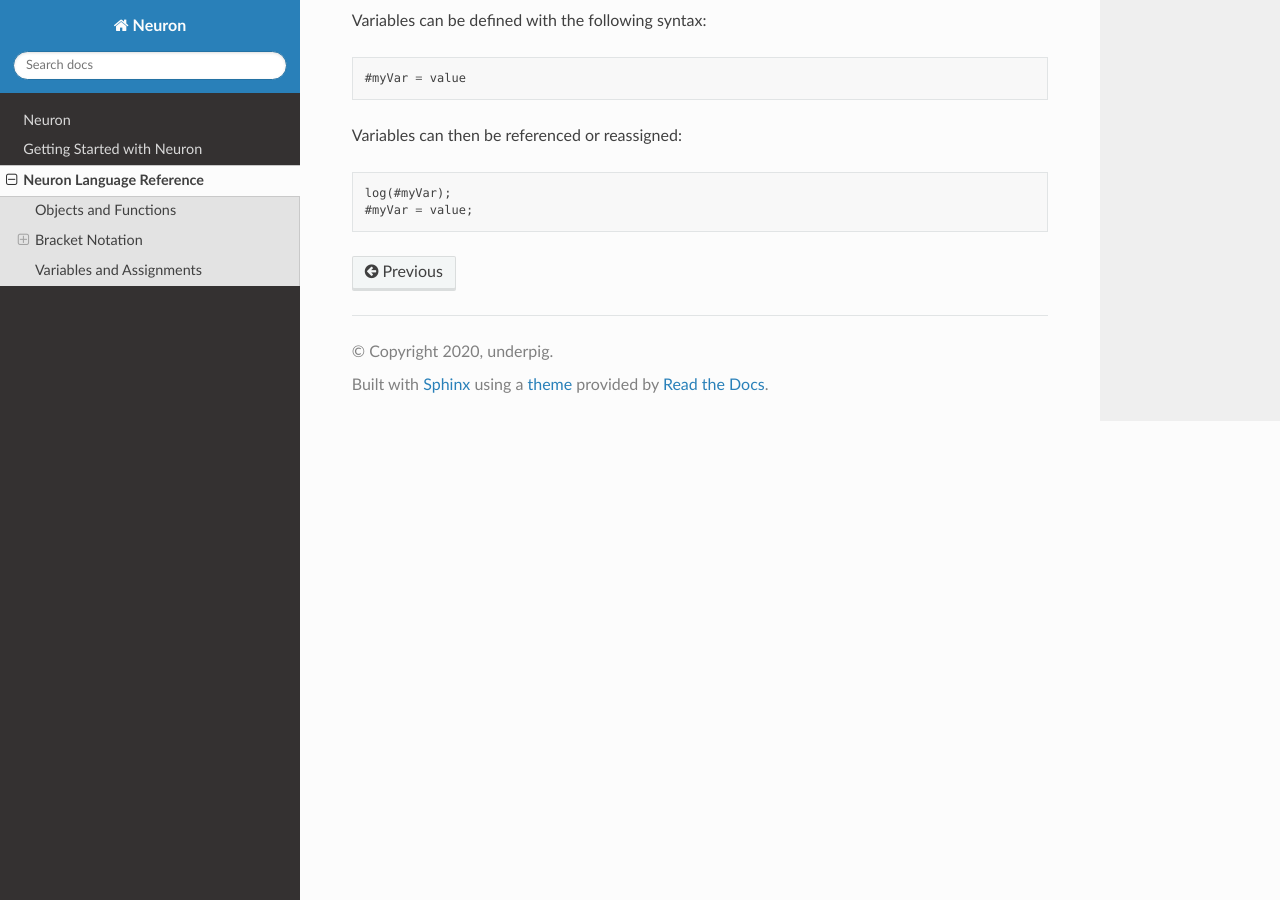
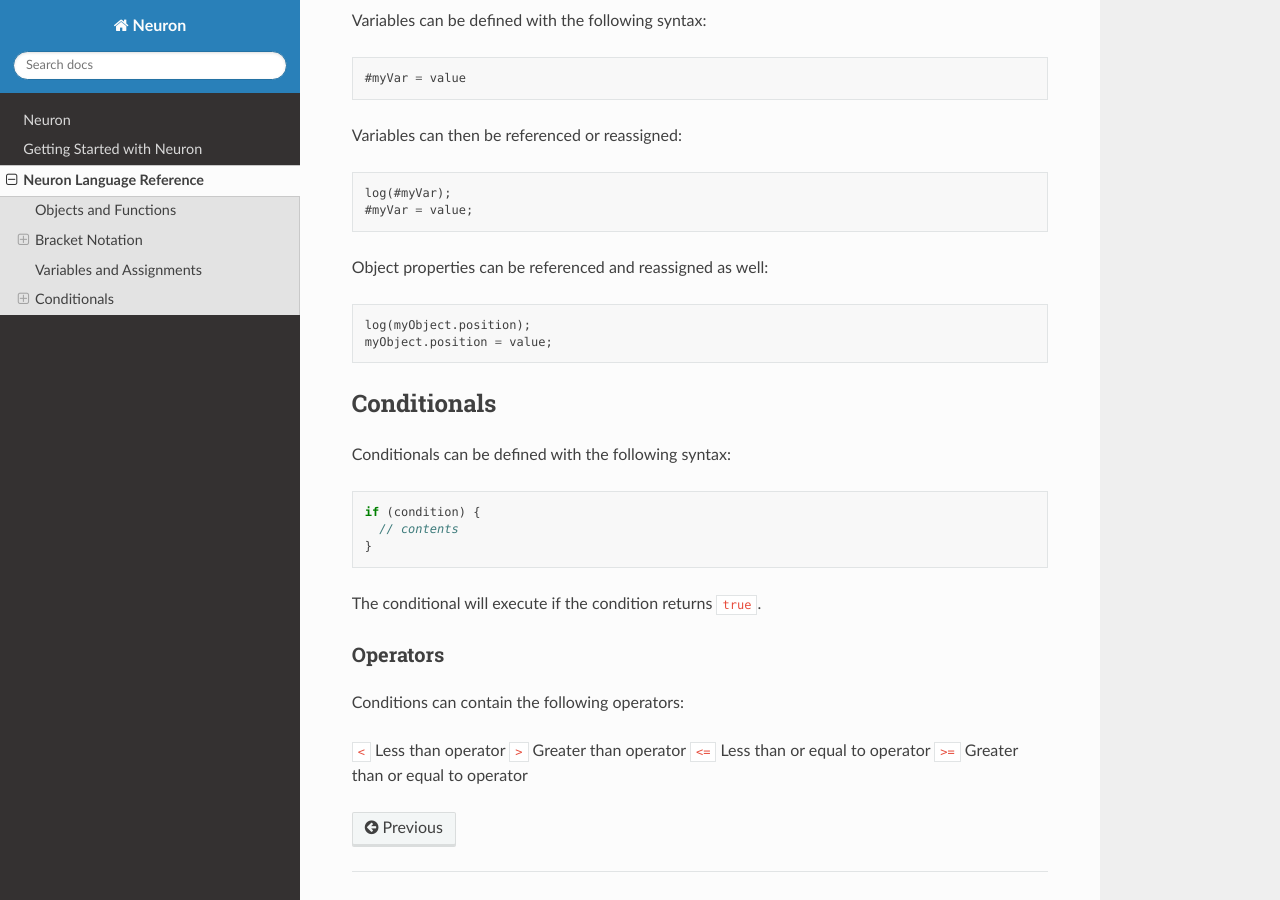
Before and after one commit to underpig1/neuron-lang, a Sphinx documentation site: the page built from docs/source/ref.md, in a window 1280 px wide and 900 px high, scrolled down 2497 px. Built offline with Sphinx 7.4.7 and the Read the Docs theme 2.0.0, drawn with Linux system fonts in a browser that asks for light colours.

Commit message:
Update ref.md

````diff
--- a/docs/source/ref.md
+++ b/docs/source/ref.md
@@ -97,3 +97,28 @@ Variables can then be referenced or reassigned:
 log(#myVar);
 #myVar = value;
 ```
+Object properties can be referenced and reassigned as well:
+```javascript
+log(myObject.position);
+myObject.position = value;
+```
+
+## Conditionals
+Conditionals can be defined with the following syntax:
+```javascript
+if (condition) {
+  // contents
+}
+```
+The conditional will execute if the condition returns `true`.
+### Operators
+Conditions can contain the following operators:
+
+`<`
+Less than operator
+`>`
+Greater than operator
+`<=`
+Less than or equal to operator
+`>=`
+Greater than or equal to operator
````
